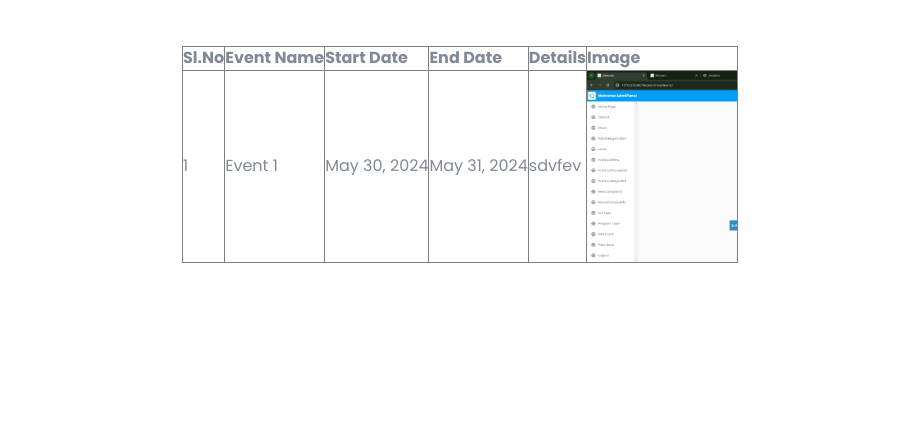
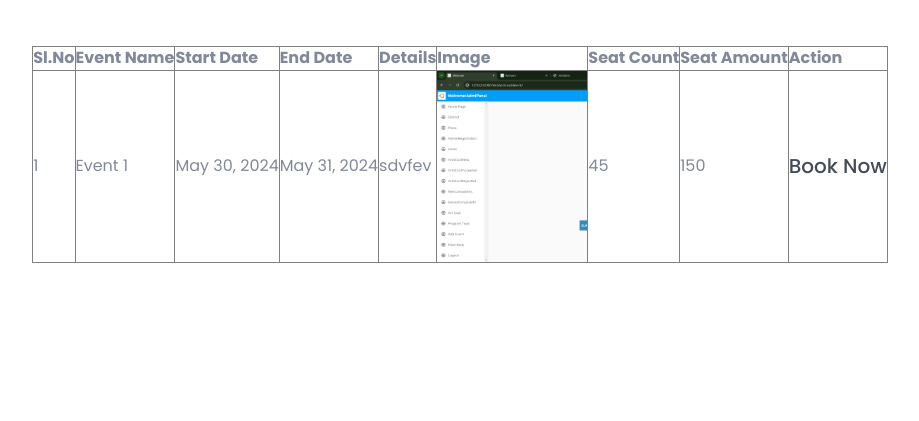
Before and after one commit to Jenin-Joy/Art-Gallery, a Django app: page /User/viewevent/ in a window 1280 px wide. Shown: the part 204-625 px from the top of the page, without its empty margins (180-1099 px from the left). Run offline with Django 5.2, Linux system fonts and the light colour scheme; data comes from the database, SQL or seed files in the repository; both versions use the stored data as it was after the commit; some libraries are stand-ins or nearby versions.

Commit message:
Event Booking

```diff
--- a/Admin/models.py
+++ b/Admin/models.py
@@ -33,4 +33,6 @@ class tbl_event(models.Model):
     event_start_date=models.DateField()
     event_end_date=models.DateField()
     event_details=models.CharField(max_length=30)
+    event_seat=models.CharField(max_length=30)
+    event_amount=models.IntegerField()
     event_image=models.FileField(upload_to='Assets/EventPhoto/')
--- a/Admin/views.py
+++ b/Admin/views.py
@@ -297,6 +297,8 @@ def addevent(request):
                                 event_start_date=request.POST.get("txt_sdate"),
                                 event_end_date=request.POST.get("txt_edate"),
                                 event_details=request.POST.get("txt_details"),
+                                event_seat=request.POST.get("txt_seat"),
+                                event_amount=request.POST.get("txt_seat_amt"),
                                 event_image=request.FILES.get("txt_image"))
         return render(request,"Admin/Add_Events.html",{"msg":"Event Added Sucessfully.."})
     else:
--- a/User/Templates/User/View_Events.html
+++ b/User/Templates/User/View_Events.html
@@ -17,6 +17,9 @@
             <th>End Date</th>
             <th>Details</th>
             <th>Image</th>
+            <th>Seat Count</th>
+            <th>Seat Amount</th>
+            <th>Action</th>
         </tr>
         {% for i in data %}
         <tr>
@@ -26,6 +29,9 @@
             <td>{{i.event_end_date}}</td>
             <td>{{i.event_details}}</td>
             <td><img src="{{i.event_image.url}}" width="150" height="150" alt=""></td>
+            <td>{{i.event_seat}}</td>
+            <td>{{i.event_amount}}</td>
+            <td><a href="{% url 'User:viewevent_seat' i.id %}">Book Now</a></td>
         </tr>
         {% endfor %}
 
--- a/User/urls.py
+++ b/User/urls.py
@@ -42,6 +42,7 @@ urlpatterns = [
     path('newstarrating/',views.newstarrating,name="newstarrating"),
 
     path('viewevent/',views.viewevent,name="viewevent"),
+    path('viewevent_seat/<int:id>',views.viewevent_seat,name="viewevent_seat"),
 
 
     path('logout/',views.logout,name="logout"),
--- a/User/views.py
+++ b/User/views.py
@@ -444,3 +444,42 @@ def payment(request):
 def viewevent(request):
     data = tbl_event.objects.all()
     return render(request,"User/View_Events.html",{"data":data})
+
+def viewevent_seat(request,id):
+    event = tbl_event.objects.get(id=id)
+    event_seat = range(1,int(event.event_seat)+1)
+    arr = []
+    j=1
+    for i in event_seat:
+        if i/10 == j:
+            arr.append(i)
+            j=j+1
+    ticketbook = tbl_tickets.objects.all()
+    # print(arr)
+    if request.method == "POST":
+        ticket_count = tbl_ticket_booking.objects.filter(user=request.session["uid"],booking_status=0).count()
+        seat_count = len(request.POST.getlist("txtseat[]"))
+        seat = request.POST.getlist("txtseat[]")
+        event_amt = event.event_amount
+        total = int(event_amt) * seat_count
+        # print(seat)
+        if ticket_count > 0:
+            bk = tbl_ticket_booking.objects.get(user=request.session["uid"],booking_status=0)
+            for s in seat:
+                tic_count = tbl_tickets.objects.filter(booking=bk.id,seat_no=s).count()
+                if tic_count > 0:
+                    return render(request,"User/View_Event_Seats.html",{"msg1":"You Already Booked Seat "+s,"id":id})
+                else:
+                    tbl_tickets.objects.create(seat_no=s,booking=tbl_ticket_booking.objects.get(id=bk.id))
+            bk_amt = bk.booking_totalamount
+            tot = int(bk_amt) + total
+            bk.booking_totalamount = tot
+            bk.save()
+            return render(request,"User/View_Event_Seats.html",{"msg":"Booked"})
+        else:
+            bkid = tbl_ticket_booking.objects.create(user=tbl_user.objects.get(id=request.session["uid"]),booking_totalamount=total)
+            for s in seat:
+                tbl_tickets.objects.create(seat_no=s,booking=tbl_ticket_booking.objects.get(id=bkid.id))
+            return render(request,"User/View_Event_Seats.html",{"msg":"Booked"})
+    else:
+        return render(request,"User/View_Event_Seats.html",{"event":event,"event_seat":event_seat,"gap":arr,"book":ticketbook})
```
Also changed, not shown: Admin/Templates/Admin/Add_Events.html (+12 -0 lines), User/Templates/User/View_Event_Seats.html (added, +97 -0 lines), User/models.py (+10 -0 lines), Admin/migrations/0010_delete_tbl_event.py (added), Admin/migrations/0011_tbl_event.py (added), Admin/migrations/0012_delete_tbl_event.py (added), Admin/migrations/0013_tbl_event.py (added), Assets/EventPhoto/Screenshot_2024-05-16_115020_QSWpVV6.png (added), Assets/EventPhoto/Screenshot_2024-05-16_115020_nSNpWMn.png (added), User/migrations/0009_tbl_ticket_booking_tbl_tickets.py (added), db.sqlite3.
